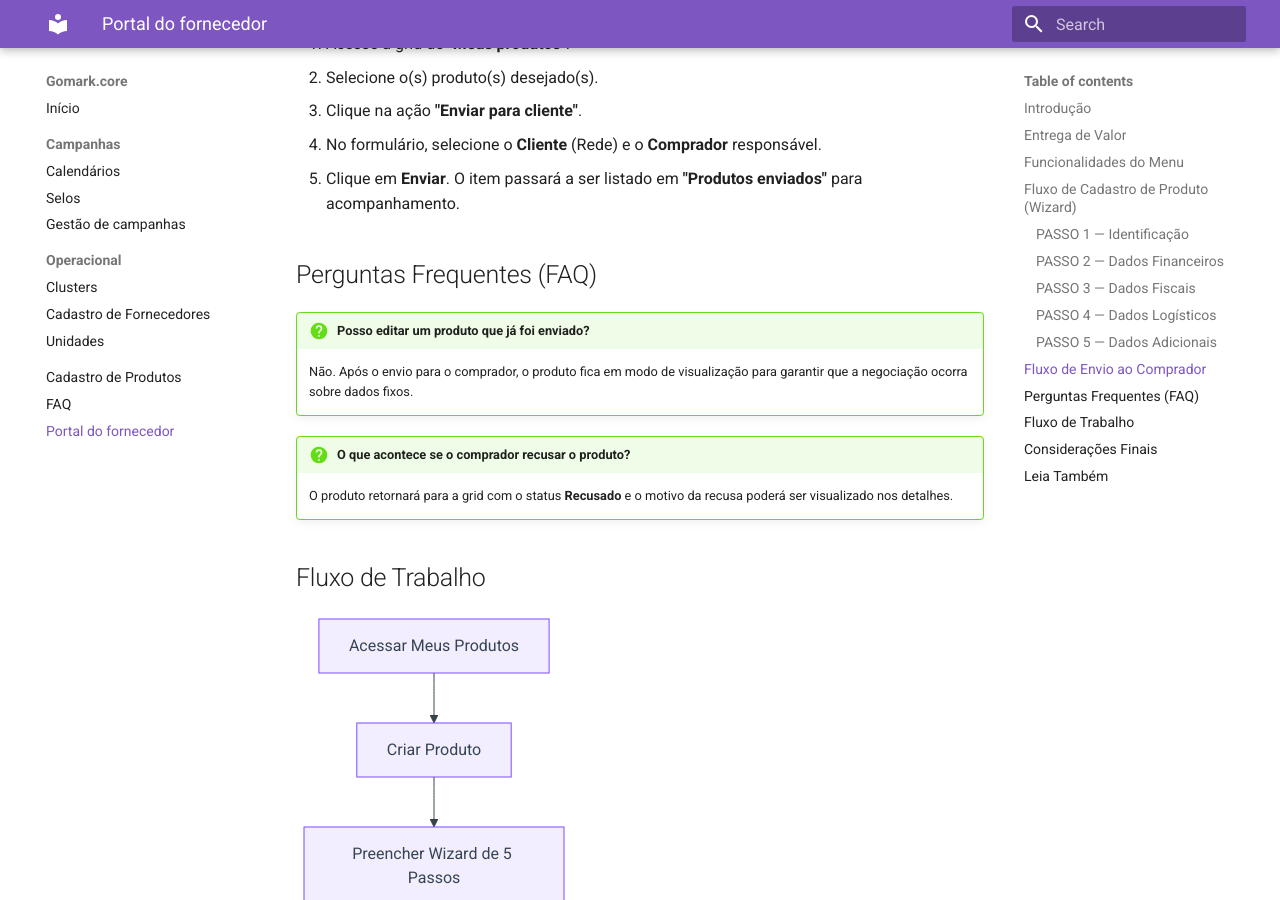
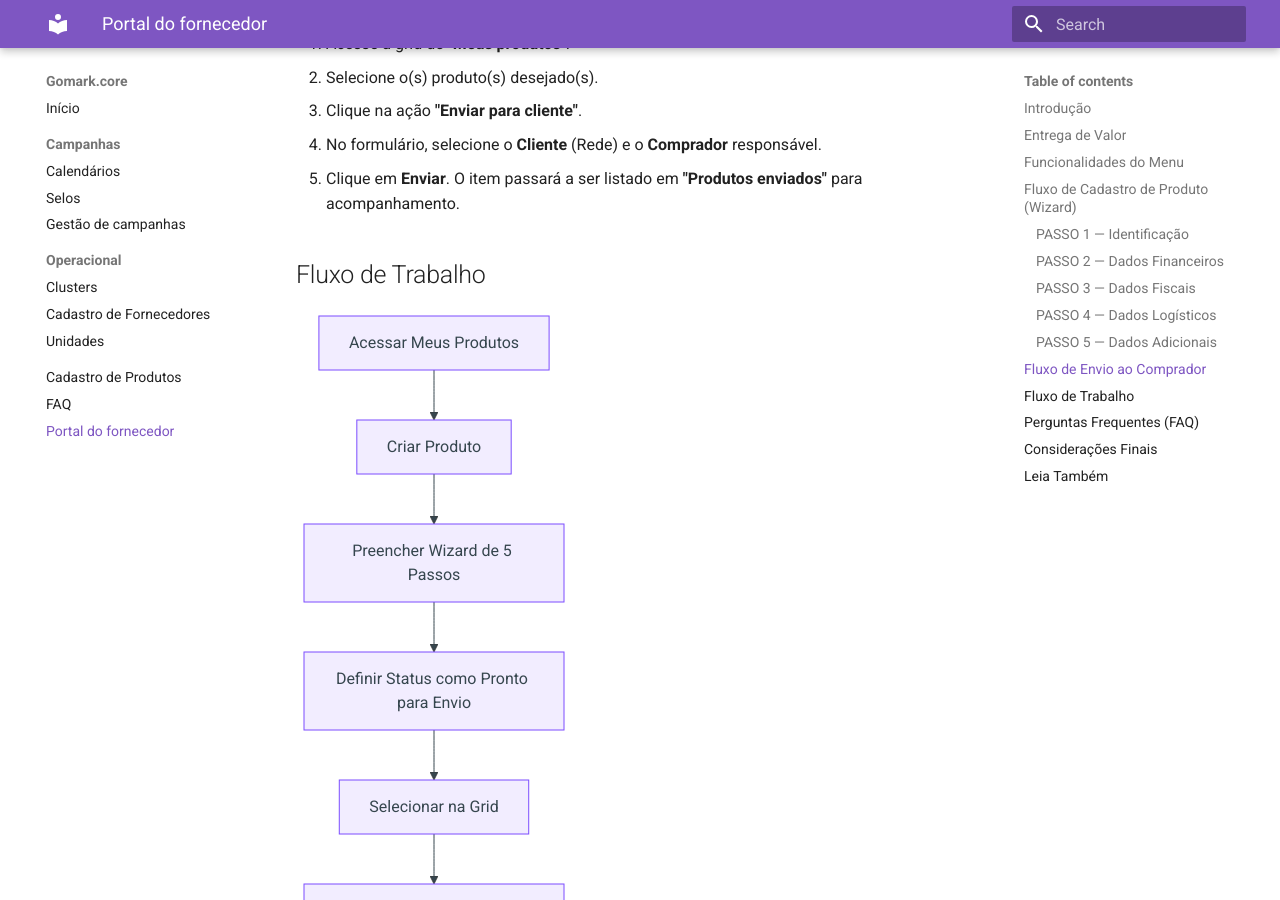
Before and after one commit to suporte552/documentacao, an MkDocs documentation site: the page built from docs/Portal do fornecedor.md, in a window 1280 px wide and 900 px high, scrolled down 3816 px. Built offline with MkDocs 1.6.1 and Material for MkDocs 9.7.7, drawn with Linux system fonts in a browser that asks for light colours; some of the changed lines change nothing that is shown.

Commit message:
vault backup: 2026-04-10 10:08:24

````diff
--- a/docs/Portal do fornecedor.md
+++ b/docs/Portal do fornecedor.md
@@ -102,16 +102,6 @@
 4. No formulário, selecione o **Cliente** (Rede) e o **Comprador** responsável.
 5. Clique em **Enviar**. O item passará a ser listado em **"Produtos enviados"** para acompanhamento.
 
-
-## Perguntas Frequentes (FAQ)
-
-!!! question "Posso editar um produto que já foi enviado?"
-    Não. Após o envio para o comprador, o produto fica em modo de visualização para garantir que a negociação ocorra sobre dados fixos.
-
-!!! question "O que acontece se o comprador recusar o produto?"
-    O produto retornará para a grid com o status **Recusado** e o motivo da recusa poderá ser visualizado nos detalhes.
-
-
 ## Fluxo de Trabalho
 
 ```mermaid
@@ -124,6 +114,15 @@
     F --> G[Acompanhar em Produtos Enviados]
 ```
 
+
+## Perguntas Frequentes (FAQ)
+
+!!! question "Posso editar um produto que já foi enviado?"
+    Não. Após o envio para o comprador, o produto fica em modo de visualização para garantir que a negociação ocorra sobre dados fixos.
+
+!!! question "O que acontece se o comprador recusar o produto?"
+    O produto retornará para a grid com o status **Recusado** e o motivo da recusa poderá ser visualizado nos detalhes.
+
 ## Considerações Finais
 
 A implementação do **Portal do Fornecedor** representa um marco na eficiência operacional da organização. Ao transferir a etapa inicial de cadastro para o parceiro comercial, eliminamos processos manuais passíveis de erros e garantimos que a base de dados do ERP seja alimentada com informações técnicas, fiscais e logísticas precisas.
````
Also changed, not shown: 2 other files.
